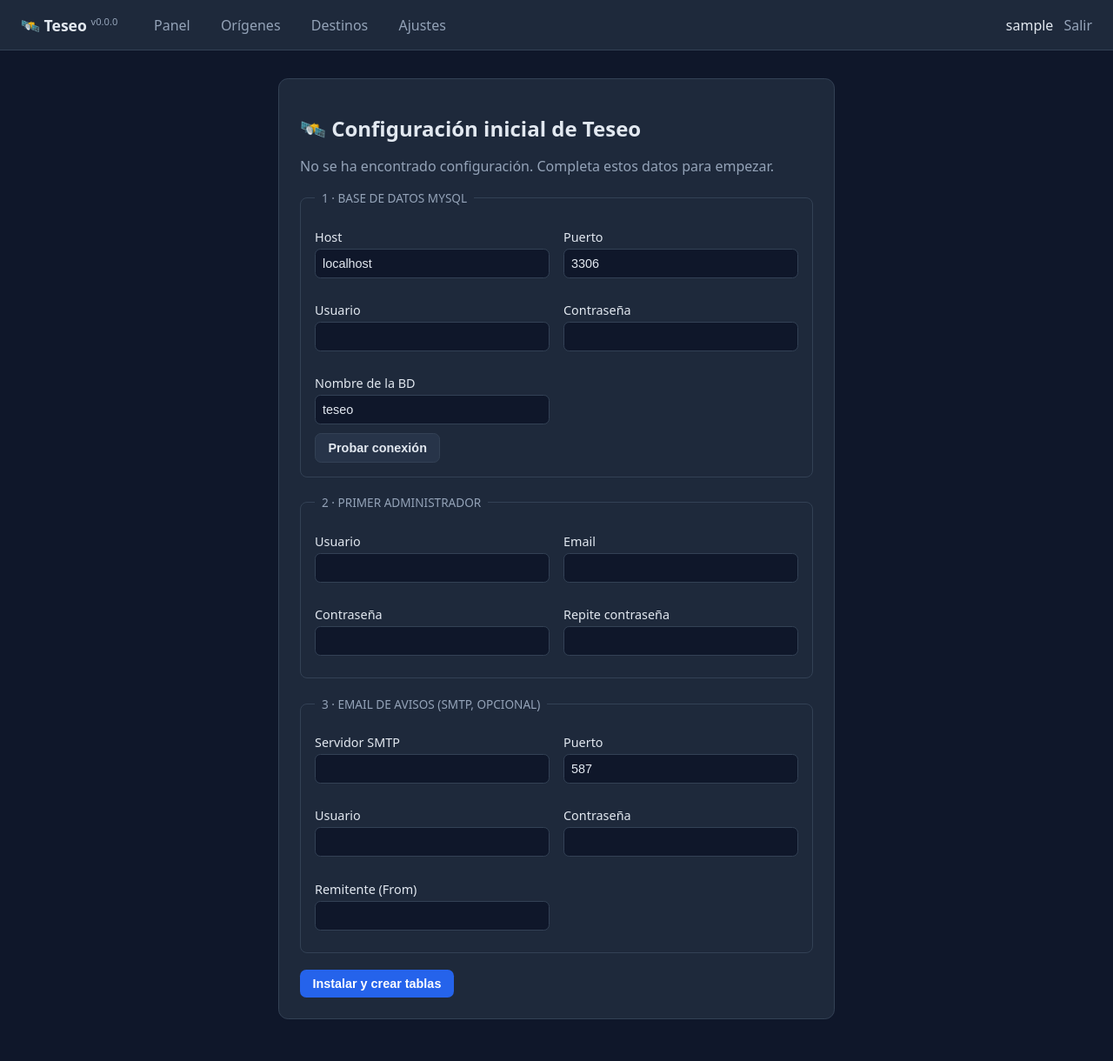
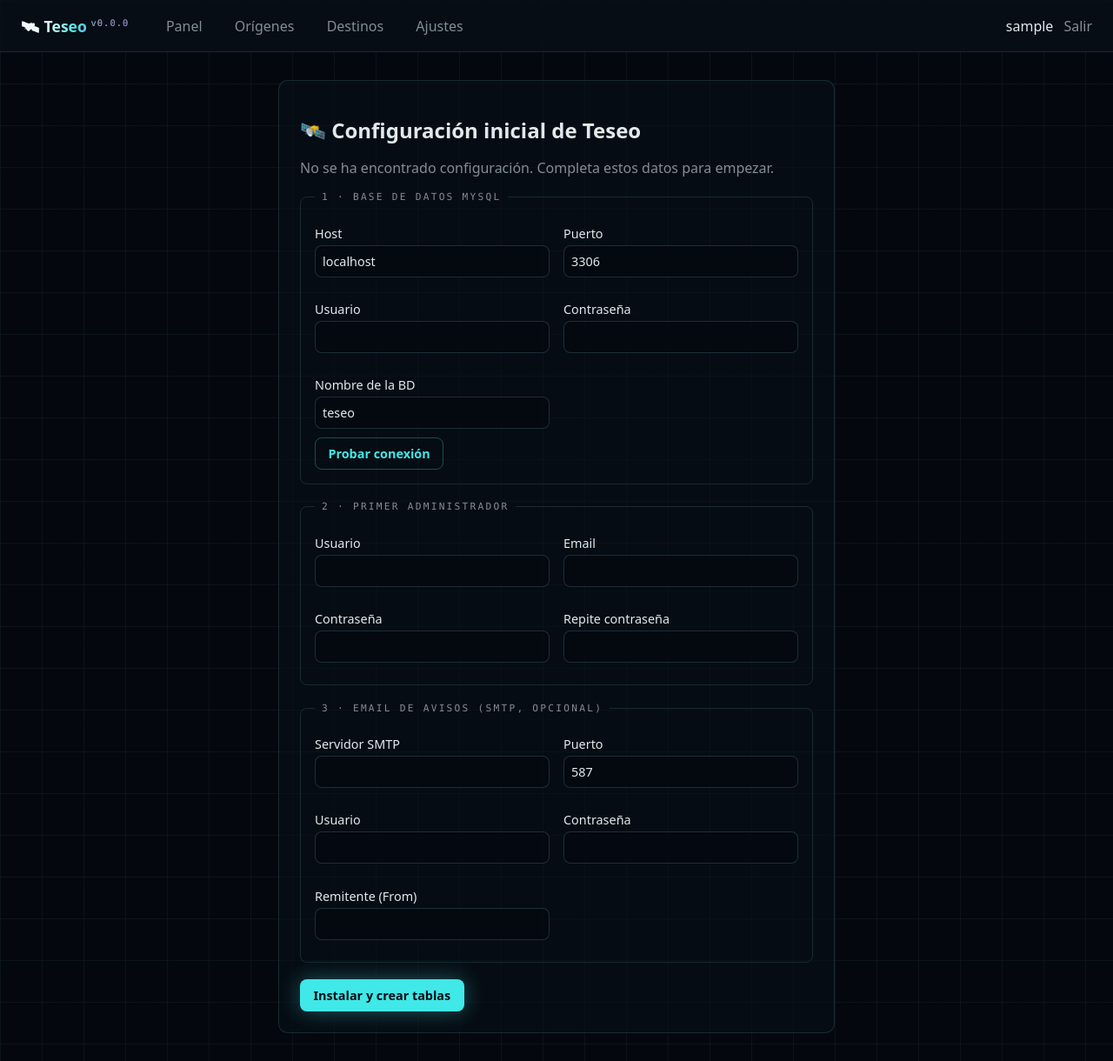
Before and after one commit to antoniosastre/Teseo, a FastAPI app: page /install in a window 1280 px wide. Shown: the whole page at 87% size. Before the commit the page ends 1172 px from the top, so only its background shows below. Run offline with FastAPI, Linux system fonts and the light colour scheme; the visitor is signed in with stand-in values (Sample User, id 1).

Commit message:
Tema Eléctrico/Neón: look unificado con la familia de aplicaciones
Porta los tokens del tema canónico de la casa (Grupo-Faro/Atenea
console/web/src/theme.css, a su vez portado de elfaro.xyz): cian del haz del
faro + violeta de acento sobre azul casi negro, paleta OKLCH completa, glow
escaso y jerárquico.

Solo cambia style.css — mismos selectores y variables históricas de Teseo
redefinidas con los tokens de la familia (las plantillas no se tocan):
- Rejilla técnica sutil de fondo; topbar translúcida con blur y marca en
  degradado eléctrico; h2 con subrayado degradado.
- Badges de estado como pastilla técnica (mono, mayúsculas, borde tintado):
  terminada=verde, fallida=fallo=rojo, en_progreso=cian, parcial/cancelando=
  ámbar, cancelada/esperando=neutro.
- Barras (progreso, protección, velocidad) con relleno neón y glow suave;
  semáforos y state-dots con halo.
- Botones: primario cian con glow, secundario outline, peligro outline rojo.
- Tablas estilo panel (th mono espaciado, hover con tinte cian), tarjetas
  translúcidas con glow en hover, inputs con anillo de foco cian, panel de
  lote con blur.
- Tipografías de la familia con fallback a sistema (Geist/Space Grotesk/
  Geist Mono si están instaladas; si no, system-ui — sin webfonts externas).

Tests: 79 en verde (los selectores no cambian).

Co-Authored-By: Claude Opus 4.8 <noreply@anthropic.com>

```diff
--- a/app/static/style.css
+++ b/app/static/style.css
@@ -1,22 +1,66 @@
+/* Tema Eléctrico/Neón — portado de Grupo-Faro/Atenea (console/web/src/theme.css),
+   a su vez portado de Grupo-Faro/elfaro.xyz (Tailwind v4).
+   Cian del haz del faro (--primary) + violeta de acento (--voltage) sobre azul
+   casi negro. El glow es escaso y jerárquico, no ubicuo.
+   Nota: mismos tokens que la familia, adaptados a los nombres de variable y
+   selectores históricos de Teseo (las plantillas no cambian). */
 :root{
-  --bg:#0f172a; --panel:#1e293b; --panel2:#273449; --text:#e2e8f0; --muted:#94a3b8;
-  --primary:#2563eb; --primary-d:#1d4ed8; --border:#334155;
-  --green:#22c55e; --yellow:#eab308; --orange:#f97316; --red:#ef4444; --gray:#64748b;
+  --bg:oklch(0.13 0.018 255);
+  --panel:oklch(0.17 0.022 255);
+  --panel2:oklch(0.22 0.025 255);
+  --text:oklch(0.93 0.012 220);
+  --muted:oklch(0.64 0.02 235);
+  --primary:oklch(0.85 0.132 195);
+  --primary-fg:oklch(0.15 0.03 240);
+  --primary-d:oklch(0.78 0.12 195);
+  --border:oklch(0.85 0.09 210 / 14%);
+  --input:oklch(0.85 0.09 210 / 18%);
+  --voltage:oklch(0.62 0.22 290);
+  --voltage-soft:oklch(0.78 0.16 290);
+  --green:oklch(0.75 0.14 160);
+  --green-soft:oklch(0.8 0.14 160);
+  --yellow:oklch(0.8 0.14 85);
+  --orange:oklch(0.75 0.16 55);
+  --red:oklch(0.66 0.21 25);
+  --red-soft:oklch(0.75 0.16 25);
+  --gray:oklch(0.4 0.02 255);
+  --font-sans:'Geist',system-ui,-apple-system,'Segoe UI',Roboto,sans-serif;
+  --font-mono:'Geist Mono',ui-monospace,SFMono-Regular,Menlo,monospace;
+  --font-heading:'Space Grotesk',system-ui,sans-serif;
+  --radius:0.5rem;
 }
 *{box-sizing:border-box}
-body{margin:0;font-family:system-ui,-apple-system,Segoe UI,Roboto,sans-serif;background:var(--bg);color:var(--text)}
-a{color:#60a5fa;text-decoration:none}
+html{color-scheme:dark}
+body{
+  margin:0;font-family:var(--font-sans);background:var(--bg);color:var(--text);
+  -webkit-font-smoothing:antialiased;
+  /* Rejilla técnica sutil, marca de la casa (5% de alpha). */
+  background-image:
+    linear-gradient(to right, oklch(0.85 0.09 210 / 5%) 1px, transparent 1px),
+    linear-gradient(to bottom, oklch(0.85 0.09 210 / 5%) 1px, transparent 1px);
+  background-size:48px 48px;
+}
+::selection{background:oklch(0.85 0.132 195 / 30%);color:oklch(0.98 0 0)}
+a{color:var(--primary);text-decoration:none}
 a:hover{text-decoration:underline}
-code,pre{font-family:ui-monospace,SFMono-Regular,Menlo,monospace}
+code,pre{font-family:var(--font-mono)}
 .muted{color:var(--muted)}
 .small{font-size:.85rem}
 
-.topbar{display:flex;align-items:center;gap:2rem;padding:.75rem 1.5rem;background:var(--panel);border-bottom:1px solid var(--border)}
-.topbar .brand{font-weight:700;font-size:1.1rem}
-.topbar .brand .ver{font-weight:400;font-size:.7rem;color:var(--muted);vertical-align:super}
+.topbar{display:flex;align-items:center;gap:2rem;padding:.75rem 1.5rem;
+  background:oklch(0.17 0.022 255 / 70%);backdrop-filter:blur(8px);
+  border-bottom:1px solid var(--border)}
+.topbar .brand{font-family:var(--font-heading);font-weight:700;font-size:1.1rem;
+  background:linear-gradient(100deg, oklch(0.98 0.01 220) 20%, oklch(0.85 0.132 195) 50%, oklch(0.62 0.22 290) 85%);
+  -webkit-background-clip:text;background-clip:text;color:transparent}
+.topbar .brand .ver{font-family:var(--font-mono);font-weight:400;font-size:.65rem;
+  letter-spacing:.1em;vertical-align:super;
+  -webkit-text-fill-color:var(--muted);color:var(--muted)}
 .topbar nav{display:flex;gap:1rem;flex:1}
-.topbar nav a{color:var(--muted);padding:.35rem .6rem;border-radius:.4rem}
-.topbar nav a.active,.topbar nav a:hover{color:var(--text);background:var(--panel2);text-decoration:none}
+.topbar nav a{color:var(--muted);padding:.35rem .6rem;border-radius:var(--radius);
+  border:1px solid transparent;transition:all .3s}
+.topbar nav a.active,.topbar nav a:hover{color:var(--primary);
+  border-color:oklch(0.85 0.132 195 / 30%);background:oklch(0.85 0.132 195 / 8%);text-decoration:none}
 .topbar .user{display:flex;align-items:center;gap:.75rem}
 .topbar .logout-form{display:inline}
 .topbar .logout{color:var(--muted);background:none;border:none;padding:0;font:inherit;cursor:pointer}
@@ -25,96 +69,145 @@ code,pre{font-family:ui-monospace,SFMono-Regular,Menlo,monospace}
 .container{max-width:1100px;margin:1.5rem auto;padding:0 1.5rem}
 .page-head{display:flex;align-items:center;justify-content:space-between;margin-bottom:1rem}
 .page-head .actions{display:flex;gap:.6rem}
-h1{font-size:1.5rem} h2{font-size:1.2rem;margin-top:2rem}
+h1,h2{font-family:var(--font-heading)}
+h1{font-size:1.5rem}
+h2{font-size:1.2rem;margin-top:2rem;padding-bottom:.35rem;position:relative}
+h2::after{content:"";position:absolute;left:0;bottom:0;width:100%;height:1px;
+  background:linear-gradient(to right, oklch(0.85 0.132 195 / 60%), transparent)}
 
-button,.btn{cursor:pointer;border:none;border-radius:.45rem;padding:.5rem .9rem;font-size:.9rem;font-weight:600}
-.primary{background:var(--primary);color:#fff}
-.primary:hover{background:var(--primary-d)}
-.secondary{background:var(--panel2);color:var(--text);border:1px solid var(--border)}
+button,.btn{cursor:pointer;border:1px solid transparent;border-radius:var(--radius);
+  padding:.5rem .9rem;font-size:.9rem;font-weight:600;font-family:var(--font-sans);transition:all .3s}
+.primary{background:var(--primary);color:var(--primary-fg);
+  box-shadow:0 0 24px oklch(0.85 0.132 195 / 35%)}
+.primary:hover{background:var(--primary);filter:brightness(1.08)}
+.secondary{background:transparent;color:var(--primary);border-color:oklch(0.85 0.132 195 / 30%)}
+.secondary:hover{background:oklch(0.85 0.132 195 / 10%)}
 .btn{display:inline-block}
-button.link{background:none;color:#60a5fa;padding:.2rem .4rem;font-weight:500}
-button.link.danger{color:#f87171}
+button.link{background:none;color:var(--primary);padding:.2rem .4rem;font-weight:500}
+button.link.danger{color:var(--red-soft)}
 button.link:disabled{color:var(--muted);cursor:not-allowed}
+button.danger{background:transparent;color:var(--red-soft);
+  border-color:oklch(0.66 0.21 25 / 40%)}
+button.danger:hover{background:oklch(0.66 0.21 25 / 12%)}
 form.inline{display:inline}
 
-.alert{padding:.7rem 1rem;border-radius:.45rem;margin:.8rem 0}
-.alert.error{background:#7f1d1d;color:#fecaca}
-.alert.ok{background:#14532d;color:#bbf7d0}
+.alert{padding:.7rem 1rem;border-radius:var(--radius);margin:.8rem 0;border:1px solid;
+  background:oklch(0.85 0.132 195 / 8%);border-color:oklch(0.85 0.132 195 / 30%)}
+.alert.error{background:oklch(0.66 0.21 25 / 12%);border-color:oklch(0.66 0.21 25 / 40%);color:var(--red-soft)}
+.alert.ok{background:oklch(0.75 0.14 160 / 10%);border-color:oklch(0.75 0.14 160 / 40%);color:var(--green-soft)}
 
-table.data{width:100%;border-collapse:collapse;background:var(--panel);border-radius:.5rem;overflow:hidden}
-table.data th,table.data td{padding:.6rem .7rem;text-align:left;border-bottom:1px solid var(--border);vertical-align:middle}
-table.data th{background:var(--panel2);font-size:.8rem;text-transform:uppercase;letter-spacing:.03em;color:var(--muted)}
-table.sub{margin:.4rem 0;background:var(--panel2)}
+table.data{width:100%;border-collapse:collapse;background:oklch(0.17 0.022 255 / 50%);
+  border:1px solid var(--border);border-radius:var(--radius);overflow:hidden}
+table.data th,table.data td{padding:.6rem .7rem;text-align:left;vertical-align:middle;
+  border-bottom:1px solid oklch(0.85 0.09 210 / 7%)}
+table.data th{font-family:var(--font-mono);font-size:.65rem;letter-spacing:.2em;
+  text-transform:uppercase;color:var(--muted);border-bottom:1px solid var(--border)}
+table.data tbody tr:hover td{background:oklch(0.85 0.132 195 / 4%)}
+table.sub{margin:.4rem 0}
 .row-detail td{background:var(--panel2)}
 .expander{background:none;color:var(--muted);transition:transform .15s}
 .expander.open{transform:rotate(90deg)}
+tr.huerfano td{background:oklch(0.66 0.21 25 / 5%)}
 
 .cards{display:flex;gap:1rem;flex-wrap:wrap}
-.card{background:var(--panel);border:1px solid var(--border);border-radius:.6rem;padding:1rem 1.4rem;display:flex;flex-direction:column;min-width:130px}
-.card .num{font-size:1.8rem;font-weight:700}
-.card .lbl{color:var(--muted);font-size:.85rem}
-.card.warn .num{color:var(--yellow)} .card.danger .num{color:var(--red)}
+.card{background:oklch(0.17 0.022 255 / 50%);border:1px solid var(--border);
+  border-radius:var(--radius);padding:1rem 1.4rem;display:flex;flex-direction:column;
+  min-width:130px;transition:border-color .3s, box-shadow .3s}
+.card:hover{border-color:oklch(0.85 0.132 195 / 40%);box-shadow:0 0 40px oklch(0.85 0.132 195 / 12%)}
+.card .num{font-family:var(--font-heading);font-size:1.8rem;font-weight:700}
+.card .lbl{font-family:var(--font-mono);color:var(--muted);font-size:.7rem;
+  letter-spacing:.15em;text-transform:uppercase}
+.card.warn .num{color:var(--yellow)} .card.danger .num{color:var(--red-soft)}
 
 .semaforo{display:inline-block;width:14px;height:14px;border-radius:50%;background:var(--gray)}
-.s-verde{background:var(--green);box-shadow:0 0 6px var(--green)}
-.s-amarillo{background:var(--yellow);box-shadow:0 0 6px var(--yellow)}
-.s-naranja{background:var(--orange);box-shadow:0 0 6px var(--orange)}
-.s-rojo{background:var(--red);box-shadow:0 0 6px var(--red)}
+.s-verde{background:var(--green);box-shadow:0 0 8px oklch(0.75 0.14 160 / 70%)}
+.s-amarillo{background:var(--yellow);box-shadow:0 0 8px oklch(0.8 0.14 85 / 70%)}
+.s-naranja{background:var(--orange);box-shadow:0 0 8px oklch(0.75 0.16 55 / 70%)}
+.s-rojo{background:var(--red);box-shadow:0 0 8px oklch(0.66 0.21 25 / 70%)}
 .s-gris{background:var(--gray)}
 .state-dot{display:inline-block;width:10px;height:10px;border-radius:50%;background:var(--gray)}
-.state-conectado{background:var(--green)} .state-inaccesible{background:var(--red)}
+.state-conectado{background:var(--green);box-shadow:0 0 6px oklch(0.75 0.14 160 / 60%)}
+.state-inaccesible{background:var(--red);box-shadow:0 0 6px oklch(0.66 0.21 25 / 60%)}
 .state-en_uso{background:var(--yellow)} .state-desconocido{background:var(--gray)}
 
-.badge{padding:.15rem .5rem;border-radius:.4rem;font-size:.78rem;background:var(--panel2);text-transform:capitalize}
-.badge.ok,.estado-terminada{background:#14532d;color:#bbf7d0}
-.badge.fallo,.estado-fallida{background:#7f1d1d;color:#fecaca}
-.badge.parcial{background:#78350f;color:#fde68a}
-.badge.cancelada{background:#3f3f46;color:#d4d4d8}
-.estado-en_progreso{background:#1e3a8a;color:#bfdbfe}
-.estado-esperando{background:var(--panel2);color:var(--muted)}
-.estado-cancelando{background:#78350f;color:#fde68a;animation:pulso 1.2s ease-in-out infinite}
+/* Badges de estado: pastilla técnica (mono, mayúsculas, borde tintado). */
+.badge{display:inline-flex;align-items:center;gap:.3rem;font-family:var(--font-mono);
+  font-size:.65rem;letter-spacing:.1em;text-transform:uppercase;border-radius:999px;
+  padding:.15rem .6rem;border:1px solid var(--border);background:var(--panel2);color:var(--muted)}
+.badge.ok,.estado-terminada{background:oklch(0.75 0.14 160 / 10%);
+  border-color:oklch(0.75 0.14 160 / 40%);color:var(--green-soft)}
+.badge.fallo,.estado-fallida{background:oklch(0.66 0.21 25 / 12%);
+  border-color:oklch(0.66 0.21 25 / 40%);color:var(--red-soft)}
+.badge.parcial{background:oklch(0.8 0.14 85 / 10%);
+  border-color:oklch(0.8 0.14 85 / 40%);color:var(--yellow)}
+.badge.cancelada{background:oklch(0.4 0.02 255 / 20%);
+  border-color:oklch(0.64 0.02 235 / 30%);color:var(--muted)}
+.estado-en_progreso{background:oklch(0.85 0.132 195 / 10%);
+  border-color:oklch(0.85 0.132 195 / 40%);color:var(--primary)}
+.estado-esperando{background:var(--panel2);border-color:var(--border);color:var(--muted)}
+.estado-cancelando{background:oklch(0.8 0.14 85 / 10%);
+  border-color:oklch(0.8 0.14 85 / 40%);color:var(--yellow);
+  animation:pulso 1.2s ease-in-out infinite}
 @keyframes pulso{50%{opacity:.55}}
 
-.progress{height:8px;background:var(--panel);border-radius:4px;overflow:hidden;width:90px;display:inline-block;vertical-align:middle;margin-right:.4rem}
-.progress-fill{height:100%;background:var(--primary);transition:width .4s}
-.usage-bar{height:10px;background:var(--panel);border-radius:5px;overflow:hidden;margin:.4rem 0}
+.progress{height:8px;background:var(--panel2);border-radius:4px;overflow:hidden;
+  width:90px;display:inline-block;vertical-align:middle;margin-right:.4rem}
+.progress-fill{height:100%;background:var(--primary);
+  box-shadow:0 0 8px oklch(0.85 0.132 195 / 60%);transition:width .4s}
+.usage-bar{height:10px;background:var(--panel2);border-radius:5px;overflow:hidden;margin:.4rem 0}
 .usage-fill{height:100%;background:linear-gradient(90deg,var(--green),var(--yellow),var(--orange))}
 
 /* Barra de protección: indicador gráfico horizontal (no numérico). */
-.scorebar{display:inline-block;vertical-align:middle;width:110px;height:10px;background:var(--panel2);border-radius:999px;overflow:hidden}
+.scorebar{display:inline-block;vertical-align:middle;width:110px;height:10px;
+  background:var(--panel2);border-radius:999px;overflow:hidden}
 .scorebar-lg{width:180px;height:14px}
 .scorebar-fill{height:100%;border-radius:999px;transition:width .3s ease}
-.scorebar-fill.rojo{background:#e5484d}
-.scorebar-fill.naranja{background:#f5a524}
-.scorebar-fill.amarillo{background:#f2d13a}
-.scorebar-fill.verde{background:#30a46c}
-.scorebar-fill.azul{background:#3b82f6}
-.progressbar{display:inline-block;vertical-align:middle;width:220px;height:14px;background:var(--panel2);border-radius:999px;overflow:hidden}
-.progressbar-fill{height:100%;width:0;border-radius:999px;background:#3b82f6;transition:width .5s ease}
+.scorebar-fill.rojo{background:var(--red);box-shadow:0 0 8px oklch(0.66 0.21 25 / 50%)}
+.scorebar-fill.naranja{background:var(--orange);box-shadow:0 0 8px oklch(0.75 0.16 55 / 50%)}
+.scorebar-fill.amarillo{background:var(--yellow);box-shadow:0 0 8px oklch(0.8 0.14 85 / 50%)}
+.scorebar-fill.verde{background:var(--green);box-shadow:0 0 8px oklch(0.75 0.14 160 / 50%)}
+.scorebar-fill.azul{background:var(--primary);box-shadow:0 0 8px oklch(0.85 0.132 195 / 50%)}
+.progressbar{display:inline-block;vertical-align:middle;width:220px;height:14px;
+  background:var(--panel2);border-radius:999px;overflow:hidden}
+.progressbar-fill{height:100%;width:0;border-radius:999px;background:var(--primary);
+  box-shadow:0 0 12px oklch(0.85 0.132 195 / 60%);transition:width .5s ease}
 
 /* Panel de creación de tareas en lote: fijo abajo mientras se seleccionan orígenes */
 .lote-panel{position:sticky;bottom:0;display:flex;align-items:flex-end;gap:1rem;flex-wrap:wrap;
-  background:var(--panel);border:1px solid var(--border);border-radius:.6rem;
-  padding:.8rem 1rem;margin-top:1rem;box-shadow:0 -4px 16px rgba(0,0,0,.35);z-index:10}
+  background:oklch(0.17 0.022 255 / 80%);backdrop-filter:blur(8px);
+  border:1px solid oklch(0.85 0.132 195 / 30%);border-radius:var(--radius);
+  padding:.8rem 1rem;margin-top:1rem;
+  box-shadow:0 0 40px oklch(0.85 0.132 195 / 10%), 0 -4px 16px rgba(0,0,0,.35);z-index:10}
 .lote-panel label{display:flex;flex-direction:column;font-size:.8rem;color:var(--muted);gap:.2rem}
 .lote-col{width:1.6rem;text-align:center}
 
 .chips{list-style:none;display:flex;gap:.4rem;flex-wrap:wrap;padding:0;margin:.4rem 0}
-.chip{background:var(--panel);border:1px solid var(--border);border-radius:1rem;padding:.15rem .7rem;font-size:.82rem}
+.chip{font-family:var(--font-mono);font-size:.72rem;background:oklch(0.17 0.022 255 / 50%);
+  border:1px solid var(--border);border-radius:999px;padding:.15rem .7rem}
 
-.auth-card,.install-card,.form-card{background:var(--panel);border:1px solid var(--border);border-radius:.7rem;padding:1.5rem;max-width:640px;margin:2rem auto}
+.auth-card,.install-card,.form-card{background:oklch(0.17 0.022 255 / 50%);
+  border:1px solid var(--border);border-radius:calc(var(--radius) * 1.4);
+  padding:1.5rem;max-width:640px;margin:2rem auto}
 .auth-card{max-width:360px;text-align:center}
-fieldset{border:1px solid var(--border);border-radius:.5rem;margin:0 0 1.2rem;padding:1rem}
-legend{padding:0 .5rem;color:var(--muted);font-size:.85rem;text-transform:uppercase}
+fieldset{border:1px solid var(--border);border-radius:var(--radius);margin:0 0 1.2rem;padding:1rem}
+legend{font-family:var(--font-mono);padding:0 .5rem;color:var(--muted);font-size:.7rem;
+  letter-spacing:.2em;text-transform:uppercase}
 label{display:block;margin:.6rem 0;font-size:.9rem}
-input,select,textarea{width:100%;margin-top:.25rem;padding:.5rem;border-radius:.4rem;border:1px solid var(--border);background:var(--bg);color:var(--text);font-size:.9rem}
+input,select,textarea{width:100%;margin-top:.25rem;padding:.5rem;border-radius:var(--radius);
+  border:1px solid var(--input);background:oklch(0.13 0.018 255 / 60%);color:var(--text);
+  font-size:.9rem;font-family:var(--font-sans);outline:none;transition:border-color .3s, box-shadow .3s}
+input:focus,select:focus,textarea:focus{border-color:oklch(0.85 0.132 195 / 55%);
+  box-shadow:0 0 0 2px oklch(0.85 0.132 195 / 20%)}
+input[type=checkbox]{width:auto;accent-color:var(--primary)}
 .grid2{display:grid;grid-template-columns:1fr 1fr;gap:.5rem 1rem}
 .inline-add{display:flex;gap:.5rem;align-items:center}
 .inline-add select,.inline-add input{flex:1}
 .inline-add button{white-space:nowrap}
-.advanced{margin:1rem 0;border:1px solid var(--border);border-radius:.5rem;padding:.5rem 1rem}
+.advanced{margin:1rem 0;border:1px solid var(--border);border-radius:var(--radius);padding:.5rem 1rem}
 .advanced summary{cursor:pointer;color:var(--muted)}
-.browser{margin:.5rem 0;max-height:220px;overflow:auto;background:var(--bg);border:1px solid var(--border);border-radius:.4rem;padding:.5rem}
+.browser{margin:.5rem 0;max-height:220px;overflow:auto;background:oklch(0.13 0.018 255 / 60%);
+  border:1px solid var(--border);border-radius:var(--radius);padding:.5rem}
 .browser .dir{padding:.25rem .4rem;cursor:pointer;border-radius:.3rem}
-.browser .dir:hover{background:var(--panel2)}
-pre.cmd{background:var(--bg);border:1px solid var(--border);padding:.7rem;border-radius:.4rem;white-space:pre-wrap;word-break:break-all}
+.browser .dir:hover{background:oklch(0.85 0.132 195 / 8%)}
+pre.cmd{background:oklch(0.13 0.018 255 / 60%);border:1px solid var(--border);
+  padding:.7rem;border-radius:var(--radius);white-space:pre-wrap;word-break:break-all}
```
Also changed, not shown: 1 other file.
